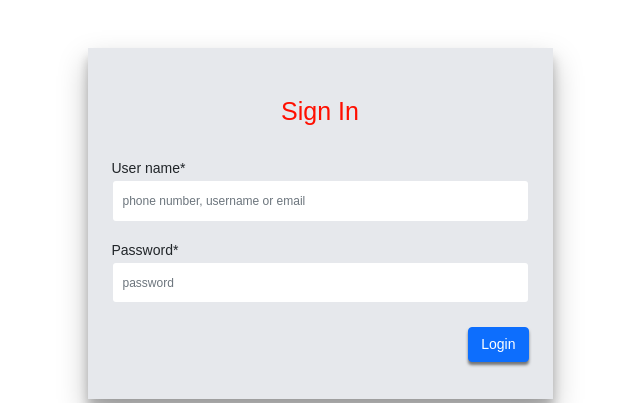
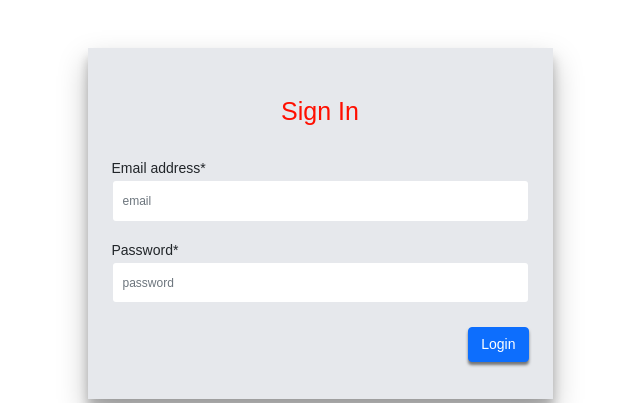
Before and after one commit to htetyinmin/One-Mart, a PHP site: page /login.php in a window 1280 px wide. Shown: the part 66-469 px from the top of the page, without its empty margins (320-960 px from the left). Run offline with PHP 8.4, Linux system fonts and the light colour scheme; data that the repository does not hold is empty.

Commit message:
change login form

```diff
--- a/login.php
+++ b/login.php
@@ -6,14 +6,14 @@
 
   if(isset($_REQUEST['signin'])) {
 
-    $user = testInput($_REQUEST['user']);
+    $email = testInput($_REQUEST['user']);
     $pass = encodePassword(testInput($_REQUEST['password']));
 
 
-    if(!empty($user) && !empty($pass)) {
+    if(!empty($email) && !empty($pass)) {
 
-        $query = "SELECT * FROM users WHERE name =:username AND password =:password";
-        $acc = userLogin($query, $user, $pass);
+        $query = "SELECT * FROM users WHERE email =:useremail AND password =:password";
+        $acc = userLogin($query, $email, $pass);
 
         if($acc['count'] == 1 && !empty($acc['row'])) {
 
@@ -30,6 +30,7 @@
             $type = $value->name;
 
           }
+
 
 
           if($type === 'Admin') {
@@ -82,8 +83,8 @@
         <h1>Sign In</h1>
         <form action="<?php echo htmlspecialchars($_SERVER["PHP_SELF"]); ?>" method="post">
             <div class="form-group mb-3">
-                <label for="myemail">User name*</label>
-                <input type="text" class="form-control" name="user" id="myemail" placeholder="phone number, username or email" autocomplete="off">
+                <label for="myemail">Email address*</label>
+                <input type="email" class="form-control" name="user" id="myemail" placeholder="email" autocomplete="off">
             </div>
             <div class="form-group mb-3">
                 <label for="mypassword">Password*</label>
--- a/signup.php
+++ b/signup.php
@@ -24,7 +24,7 @@
           <form name="formData" action="<?php echo htmlspecialchars($_SERVER["PHP_SELF"]);?>" method="post">
               <div class="form-group mb-3">
                   <label for="name">Full Name*</label>
-                  <input type="text" class="form-control" name="fullname" id="name" placeholder="username">
+                  <input type="text" class="form-control" name="fullname" id="name" placeholder="fullname">
                   <small><span class="name-error" style="color:red; font-size:12px"></span></small>
               </div>
               <div class="form-group mb-3">
--- a/system/function.php
+++ b/system/function.php
@@ -132,7 +132,7 @@
 
         global $connect;
         $stmt = $connect->prepare($sql);
-        $stmt->bindParam(':username', $user, PDO::PARAM_STR);
+        $stmt->bindParam(':useremail', $user, PDO::PARAM_STR);
         $stmt->bindValue(':password', $pass, PDO::PARAM_STR);
         $stmt->execute();
         $count = $stmt->rowCount();
```
